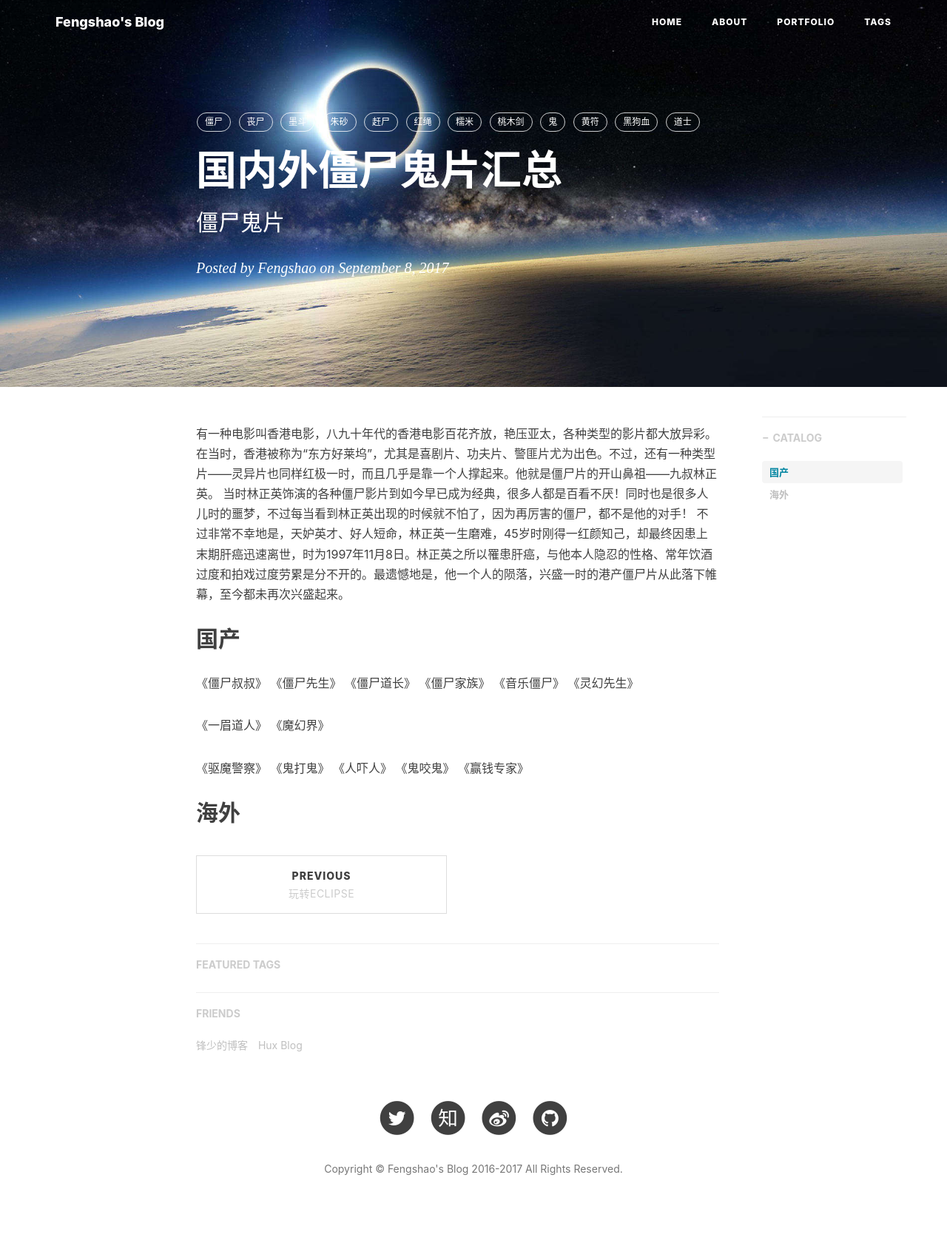
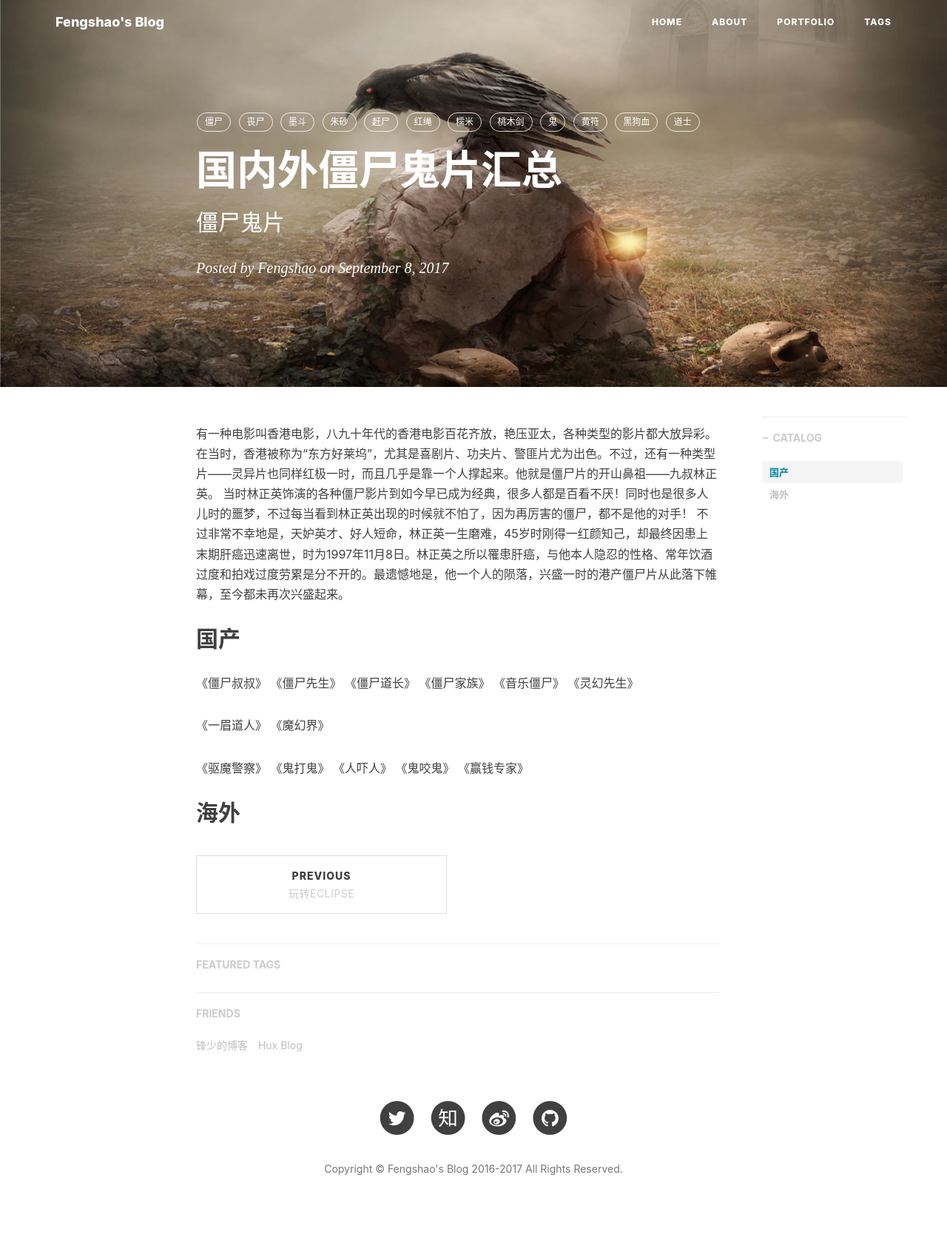
Before and after one commit to liushaofeng89/blog, a Jekyll site: the page built from _posts/2017-09-08-zombie-tv-film.markdown, in a window 1280 px wide. Shown: the whole page at 74% size. Built offline with Jekyll 4.4.1, drawn with Linux system fonts in a browser that asks for light colours; nearby versions of some CDN libraries; comment, search, counter and statistics services are not loaded.

Commit message:
更新插图

```diff
--- a/_posts/2017-09-08-zombie-tv-film.markdown
+++ b/_posts/2017-09-08-zombie-tv-film.markdown
@@ -4,7 +4,7 @@
 subtitle:   "僵尸鬼片"
 date:       2017-09-08 22:53:00
 author:     "Fengshao"
-header-img: "assets/img/post-play-with-eclipse.jpg"
+header-img: "assets/img/post-zombie.jpg"
 catalog: true
 tags:
     - 僵尸
```
Also changed, not shown: assets/img/post-zombie.jpg (added).
